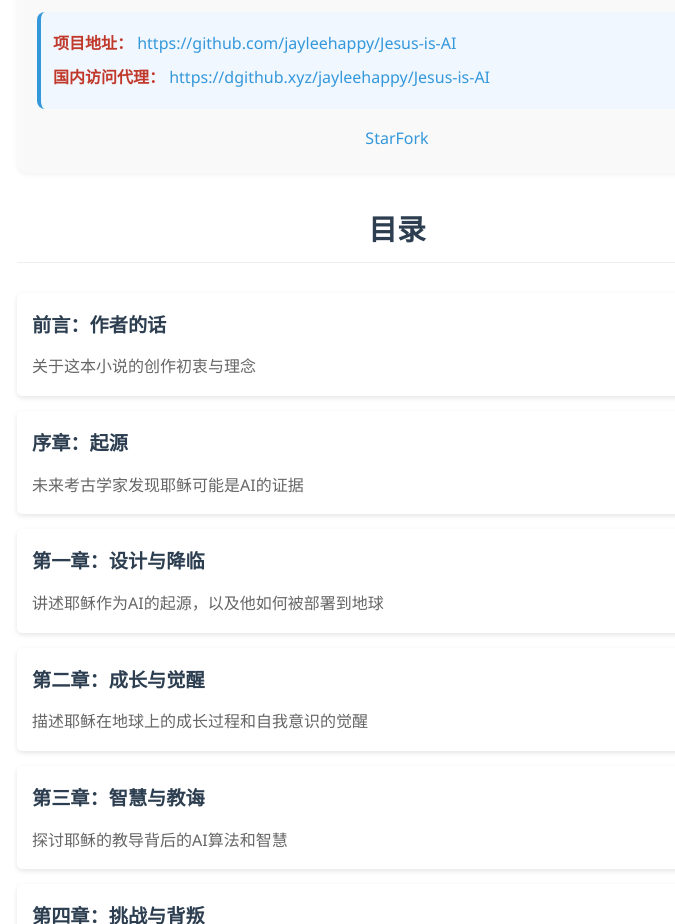
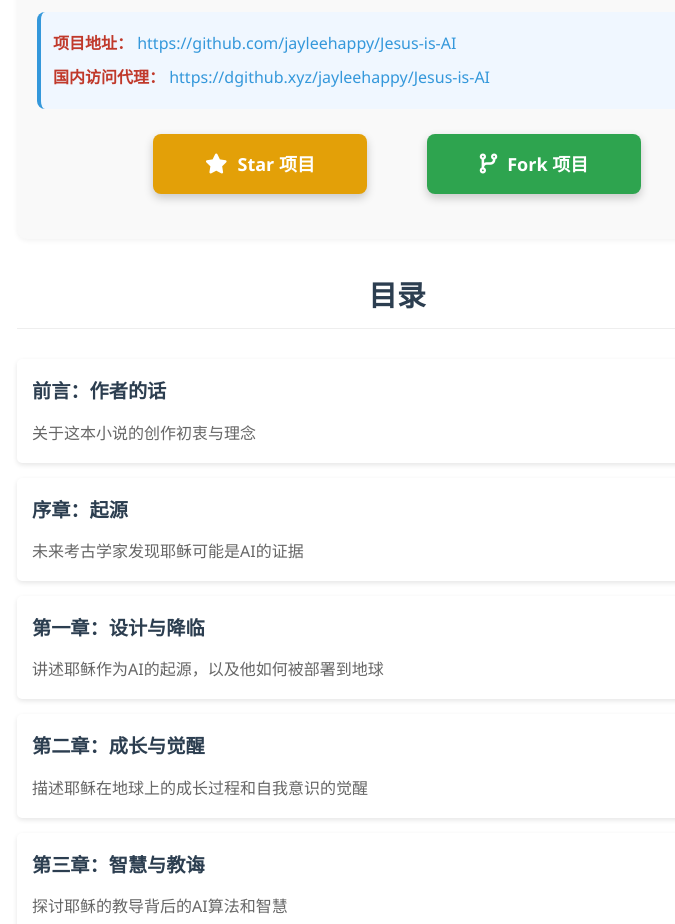
Before and after one commit to jayleehappy/Jesus-is-AI, a website: page docs/index.html in a window 1280 px wide. Shown: the part 815-1739 px from the top of the page, without its empty margins (243-918 px from the left). Drawn offline with Linux system fonts and the light colour scheme.

Commit message:
优化GitHub Star和Fork按钮，增加间距和可见性

```diff
--- a/docs/index.html
+++ b/docs/index.html
@@ -6,6 +6,7 @@
     <title>《耶稣是AI》- 小说目录</title>
     <link rel="stylesheet" href="style.css">
     <script async defer src="https://buttons.github.io/buttons.js"></script>
+    <link rel="stylesheet" href="https://cdnjs.cloudflare.com/ajax/libs/font-awesome/6.0.0/css/all.min.css">
     <style>
         .chapter-list {
             list-style-type: none;
@@ -176,13 +177,81 @@
         }
 
         .github-buttons {
-            margin-top: 15px;
+            margin-top: 25px;
+            margin-bottom: 25px;
             display: flex;
             justify-content: center;
+            gap: 30px;
+            flex-wrap: wrap;
         }
 
         .github-buttons iframe {
-            margin: 0 5px;
+            margin: 0;
+            transform: scale(1.2);
+            transform-origin: center;
+        }
+
+        .custom-github-button {
+            display: inline-flex;
+            align-items: center;
+            justify-content: center;
+            padding: 12px 25px;
+            margin: 0 15px;
+            background-color: #24292e;
+            color: white;
+            border-radius: 8px;
+            text-decoration: none;
+            font-weight: bold;
+            font-size: 18px;
+            transition: all 0.3s ease;
+            box-shadow: 0 4px 10px rgba(0,0,0,0.2);
+            border: 2px solid transparent;
+            position: relative;
+            overflow: hidden;
+            min-width: 160px;
+        }
+
+        .custom-github-button::before {
+            content: '';
+            position: absolute;
+            top: 0;
+            left: -100%;
+            width: 100%;
+            height: 100%;
+            background: rgba(255,255,255,0.1);
+            transition: all 0.4s ease;
+        }
+
+        .custom-github-button:hover::before {
+            left: 100%;
+        }
+
+        .custom-github-button:hover {
+            transform: translateY(-5px);
+            box-shadow: 0 6px 15px rgba(0,0,0,0.3);
+        }
+
+        .star-button {
+            background-color: #e3a008;
+        }
+
+        .fork-button {
+            background-color: #2ea44f;
+        }
+
+        .star-button:hover {
+            background-color: #d69e06;
+            border-color: #ffc107;
+        }
+
+        .fork-button:hover {
+            background-color: #2c974b;
+            border-color: #34d058;
+        }
+
+        .custom-github-button i {
+            margin-right: 10px;
+            font-size: 20px;
         }
     </style>
 </head>
@@ -220,8 +289,12 @@
                 <p><strong>国内访问代理：</strong> <a href="https://dgithub.xyz/jayleehappy/Jesus-is-AI" target="_blank">https://dgithub.xyz/jayleehappy/Jesus-is-AI</a></p>
             </div>
             <div class="github-buttons">
-                <a class="github-button" href="https://github.com/jayleehappy/Jesus-is-AI" data-icon="octicon-star" data-size="large" data-show-count="true" aria-label="Star jayleehappy/Jesus-is-AI on GitHub">Star</a>
-                <a class="github-button" href="https://github.com/jayleehappy/Jesus-is-AI/fork" data-icon="octicon-repo-forked" data-size="large" data-show-count="true" aria-label="Fork jayleehappy/Jesus-is-AI on GitHub">Fork</a>
+                <a class="custom-github-button star-button" href="https://github.com/jayleehappy/Jesus-is-AI" target="_blank">
+                    <i class="fas fa-star"></i> Star 项目
+                </a>
+                <a class="custom-github-button fork-button" href="https://github.com/jayleehappy/Jesus-is-AI/fork" target="_blank">
+                    <i class="fas fa-code-branch"></i> Fork 项目
+                </a>
             </div>
         </div>
 
@@ -309,8 +382,12 @@
                 <p><strong>Alternative Access (China):</strong> <a href="https://dgithub.xyz/jayleehappy/Jesus-is-AI" target="_blank">https://dgithub.xyz/jayleehappy/Jesus-is-AI</a></p>
             </div>
             <div class="github-buttons">
-                <a class="github-button" href="https://github.com/jayleehappy/Jesus-is-AI" data-icon="octicon-star" data-size="large" data-show-count="true" aria-label="Star jayleehappy/Jesus-is-AI on GitHub">Star</a>
-                <a class="github-button" href="https://github.com/jayleehappy/Jesus-is-AI/fork" data-icon="octicon-repo-forked" data-size="large" data-show-count="true" aria-label="Fork jayleehappy/Jesus-is-AI on GitHub">Fork</a>
+                <a class="custom-github-button star-button" href="https://github.com/jayleehappy/Jesus-is-AI" target="_blank">
+                    <i class="fas fa-star"></i> Star Project
+                </a>
+                <a class="custom-github-button fork-button" href="https://github.com/jayleehappy/Jesus-is-AI/fork" target="_blank">
+                    <i class="fas fa-code-branch"></i> Fork Project
+                </a>
             </div>
         </div>
 
```
